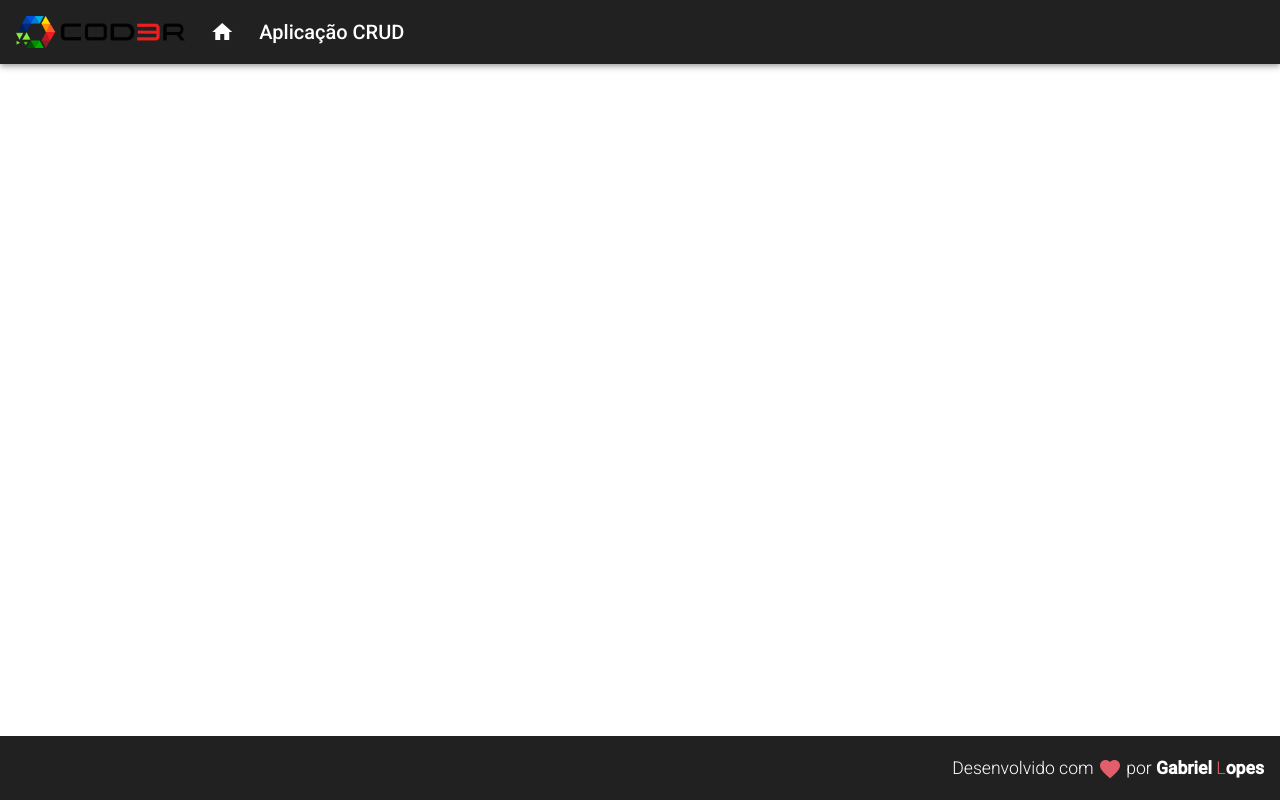
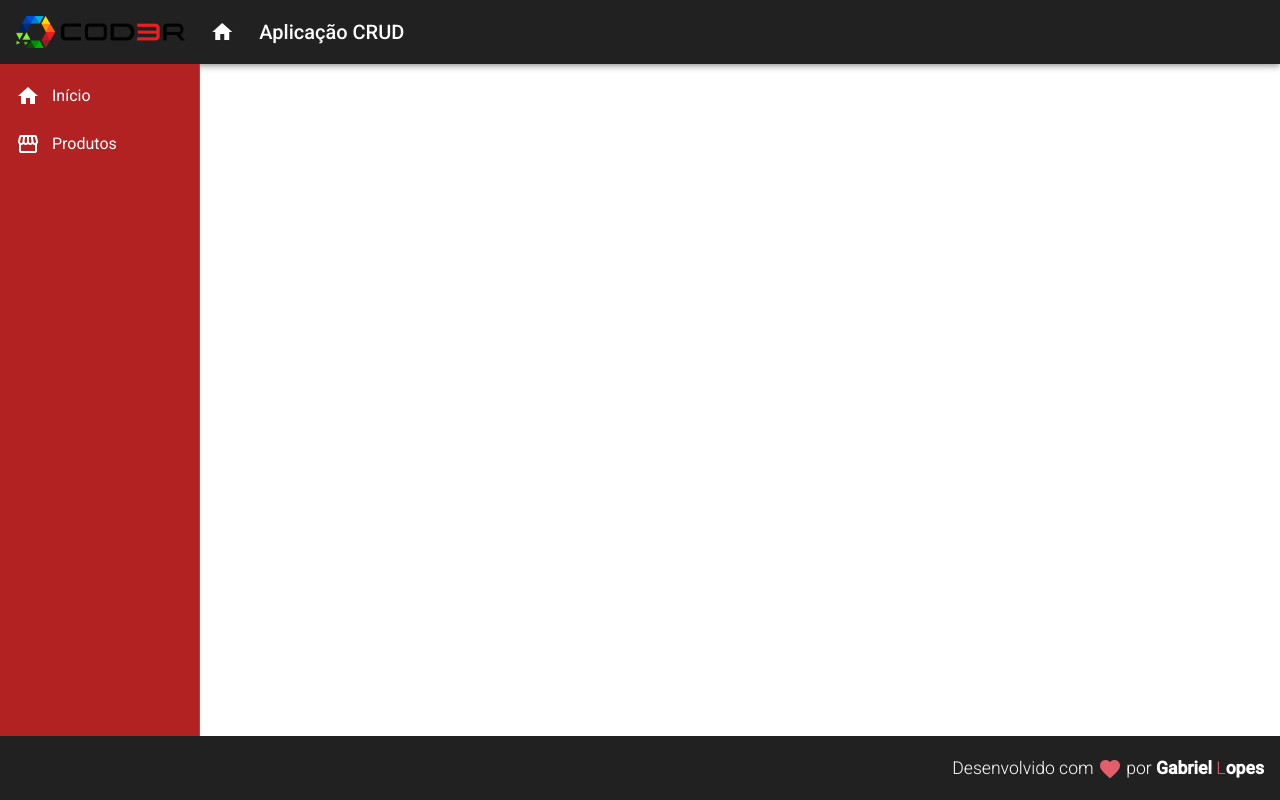
Before and after one commit to tocalopes/First_Angular9_App, an Angular app in the folder frontend/: page / in a window 1280 px wide. Built offline with nearby package versions, Linux system fonts and the light colour scheme.

Commit message:
Beggining of navbar implementation

```diff
--- a/frontend/src/app/app.component.html
+++ b/frontend/src/app/app.component.html
@@ -1,2 +1,3 @@
 <app-header></app-header>
+<app-nav></app-nav>
 <app-footer></app-footer>
--- /dev/null
+++ b/frontend/src/app/components/template/nav/nav.component.css
@@ -0,0 +1,13 @@
+.sidenav {
+    background-color: #B22222;
+    width: 200px;
+
+}
+
+.sidenav a {
+    color: #FFF;
+}
+
+.sidenav i {
+    padding-right: 12px;
+}
--- /dev/null
+++ b/frontend/src/app/components/template/nav/nav.component.html
@@ -0,0 +1,19 @@
+<mat-sidenav-container class="container">
+    <mat-sidenav class="sidenav" mode="side" opened fixedInViewport="true"
+    fixedTopGap="64" fixedBottomGap="64">
+        <mat-nav-list class="nav-list">
+            <a mat-list-item>
+                <i class="material-icons">
+                    home
+                </i>
+                Início
+            </a>
+            <a mat-list-item>
+                <i class="material-icons">
+                    storefront
+                </i>
+                Produtos
+            </a>
+        </mat-nav-list>
+    </mat-sidenav>
+</mat-sidenav-container>
--- /dev/null
+++ b/frontend/src/app/components/template/nav/nav.component.ts
@@ -0,0 +1,16 @@
+import { Component, OnInit } from '@angular/core';
+
+@Component({
+  selector: 'app-nav',
+  templateUrl: './nav.component.html',
+  styleUrls: ['./nav.component.css']
+})
+
+export class NavComponent implements OnInit {
+
+  constructor() { }
+
+  ngOnInit(): void {
+  }
+
+}
```
Also changed, not shown: frontend/src/app/app.module.ts (+9 -2 lines).
